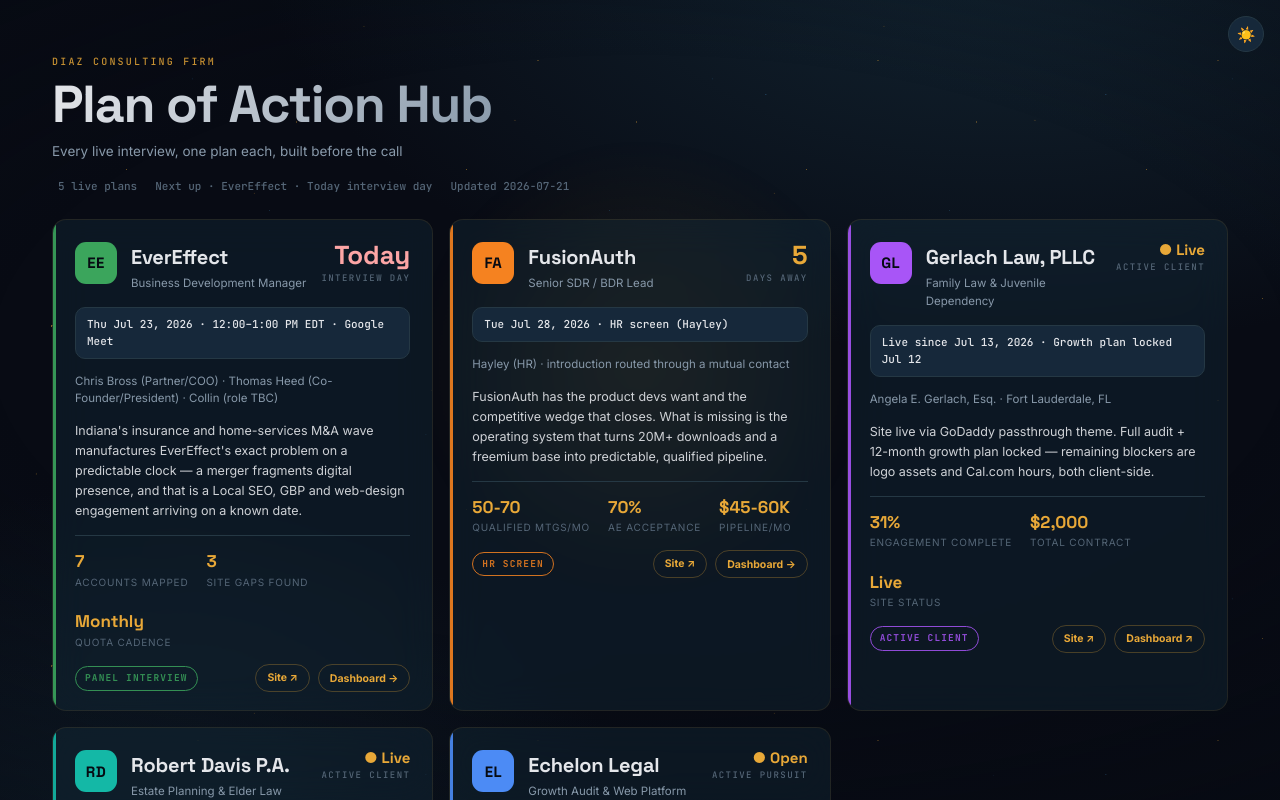
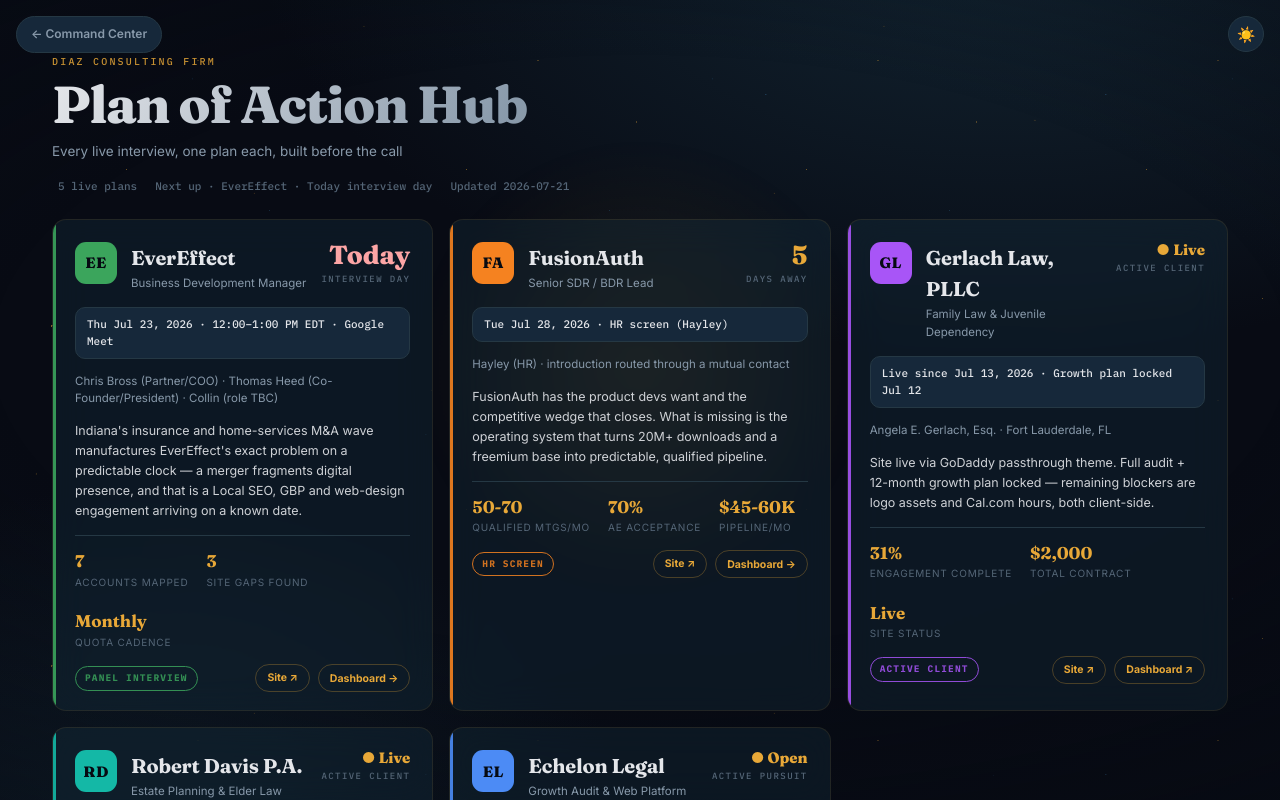
Before and after one commit to DiazConsultingFirm/plan-of-action-hub, a React (Vite) app: page / in a window 1280 px wide. Built offline with nearby package versions, Linux system fonts and the light colour scheme.

Commit message:
Remove dead 'external' field from Gerlach and Robert Davis roster entries
Both now route through their own plan.json file, so the old external-redirect fallback in App.jsx never reads this field anymore — it was stale duplicate data left over from before those plans existed in the hub.

```diff
--- a/index.html
+++ b/index.html
@@ -20,7 +20,7 @@
     </script>
     <link rel="preconnect" href="https://fonts.googleapis.com" />
     <link rel="preconnect" href="https://fonts.gstatic.com" crossorigin />
-    <link href="https://fonts.googleapis.com/css2?family=Inter:wght@400;500;600;700;800&family=JetBrains+Mono:wght@500;700&family=Space+Grotesk:wght@500;600;700;800&display=swap" rel="stylesheet" />
+    <link href="https://fonts.googleapis.com/css2?family=Fraunces:ital,opsz,wght@0,9..144,500;0,9..144,600;0,9..144,700;0,9..144,800;0,9..144,900;1,9..144,600&family=Inter:wght@400;500;600;700;800&family=IBM+Plex+Mono:wght@500;700&display=swap" rel="stylesheet" />
   </head>
   <body>
     <div id="root"></div>
--- a/public/plans/index.json
+++ b/public/plans/index.json
@@ -73,7 +73,6 @@
       "mark": "GL",
       "accent": "#A855F7",
       "kind": "client",
-      "external": "https://diazconsultingfirm.github.io/gerlachlegal-website/dashboard/",
       "stage": "Active Client",
       "status": "ready",
       "pitchDateLabel": "Live since Jul 13, 2026 · Growth plan locked Jul 12",
@@ -104,7 +103,6 @@
       "mark": "RD",
       "accent": "#14B8A6",
       "kind": "client",
-      "external": "https://robertdavispa.com/",
       "stage": "Active Client",
       "status": "ready",
       "pitchDateLabel": "Live since May 21, 2026 · Growth plan locked Jul 12",
--- a/src/App.jsx
+++ b/src/App.jsx
@@ -43,6 +43,20 @@
     >
       {theme === 'dark' ? '☀️' : '🌙'}
     </button>
+  )
+}
+
+// target="_top" matters here specifically: this hub is usually opened as an
+// in-page iframe tab inside the Command Center itself. A normal link would
+// navigate just the iframe (landing you on the CC's own homepage nested
+// inside the hub's own tab, which is confusing/wrong). _top breaks out and
+// navigates the real top-level window, so "back to Command Center" means
+// the same thing whether this hub is standalone or embedded.
+function CommandCenterLink() {
+  return (
+    <a href="http://localhost:8045/" target="_top" className="cc-home-link" title="Back to Command Center">
+      ← Command Center
+    </a>
   )
 }
 
@@ -101,6 +115,10 @@
   return (
     <div className="app-shell">
       {!flat && <Backdrop />}
+      {/* Only on the landing — inside a plan, the topbar's own "Command
+          Center ↗" link (next to "← Plan of Action Hub") covers this
+          without overlapping the topbar's title/back-link. */}
+      {!activeEntry && <CommandCenterLink />}
       <ThemeToggle theme={theme} onToggle={toggleTheme} />
       <div className="hud-overlay">
         {!activeEntry ? (
--- a/src/PlanView.jsx
+++ b/src/PlanView.jsx
@@ -88,6 +88,15 @@
             <button type="button" className="hub-link-btn" onClick={onHome}>
               ← {roster.hub.title}
             </button>
+            <a
+              href="http://localhost:8045/"
+              target="_top"
+              className="hub-link-btn"
+              style={{ marginLeft: 14 }}
+              title="Back to Command Center"
+            >
+              Command Center ↗
+            </a>
             <h1 style={{ marginTop: 2 }}>{data.plan.title}</h1>
             <span className="topbar-sub">{data.plan.audience}</span>
           </div>
--- a/src/hub.css
+++ b/src/hub.css
@@ -109,7 +109,7 @@
 }
 
 .hub-title {
-  font-family: 'Space Grotesk', var(--font);
+  font-family: 'Fraunces', var(--font);
   font-size: clamp(30px, 4.2vw, 52px);
   font-weight: 800;
   letter-spacing: -0.025em;
@@ -189,7 +189,7 @@
   border-radius: 11px;
   display: grid;
   place-items: center;
-  font-family: 'Space Grotesk', var(--font);
+  font-family: 'Fraunces', var(--font);
   font-weight: 800;
   font-size: 15px;
   letter-spacing: 0.03em;
@@ -198,7 +198,7 @@
 }
 
 .plan-card-company {
-  font-family: 'Space Grotesk', var(--font);
+  font-family: 'Fraunces', var(--font);
   font-size: 20px;
   font-weight: 700;
   letter-spacing: -0.01em;
@@ -217,7 +217,7 @@
 }
 
 .plan-countdown-num {
-  font-family: 'Space Grotesk', var(--font);
+  font-family: 'Fraunces', var(--font);
   font-size: 26px;
   font-weight: 800;
   line-height: 1;
@@ -268,7 +268,7 @@
 }
 
 .plan-headline-item .v {
-  font-family: 'Space Grotesk', var(--font);
+  font-family: 'Fraunces', var(--font);
   font-size: 17px;
   font-weight: 700;
   color: var(--gold);
@@ -481,7 +481,7 @@
 }
 
 .audit-hero-brand-mark {
-  font-family: 'Space Grotesk', var(--font);
+  font-family: 'Fraunces', var(--font);
   font-weight: 800;
   font-size: 14px;
   color: var(--gold);
@@ -507,7 +507,7 @@
 }
 
 .audit-hero-headline {
-  font-family: 'Space Grotesk', var(--font);
+  font-family: 'Fraunces', var(--font);
   font-size: clamp(24px, 3.4vw, 38px);
   font-weight: 800;
   line-height: 1.15;
@@ -557,7 +557,7 @@
 .audit-headline-stat { min-width: 84px; }
 
 .audit-headline-val {
-  font-family: 'Space Grotesk', var(--font);
+  font-family: 'Fraunces', var(--font);
   font-size: 22px;
   font-weight: 800;
   color: var(--gold);
@@ -678,7 +678,7 @@
 }
 
 .concept-name {
-  font-family: 'Space Grotesk', var(--font);
+  font-family: 'Fraunces', var(--font);
   font-size: 18px;
   font-weight: 700;
   margin-top: 6px;
@@ -728,14 +728,14 @@
 }
 
 .offer-name {
-  font-family: 'Space Grotesk', var(--font);
+  font-family: 'Fraunces', var(--font);
   font-size: 16px;
   font-weight: 700;
   margin-top: 6px;
 }
 
 .offer-price {
-  font-family: 'Space Grotesk', var(--font);
+  font-family: 'Fraunces', var(--font);
   font-size: 26px;
   font-weight: 800;
   color: var(--gold);
@@ -791,6 +791,27 @@
 }
 
 /* ── THEME TOGGLE (same mechanic as the Command Center) ── */
+
+.cc-home-link {
+  position: fixed;
+  top: 16px;
+  left: 16px;
+  z-index: 50;
+  padding: 8px 14px;
+  border-radius: 999px;
+  border: 1px solid var(--border);
+  background: var(--surface-2);
+  color: var(--text-dim);
+  font-size: 12px;
+  font-weight: 600;
+  text-decoration: none;
+  transition: border-color 0.15s ease, color 0.15s ease;
+}
+
+.cc-home-link:hover {
+  border-color: var(--gold);
+  color: var(--gold);
+}
 
 .theme-toggle {
   position: fixed;
--- a/src/index.css
+++ b/src/index.css
@@ -33,7 +33,7 @@
   --radius: 14px;
   --radius-sm: 10px;
   --font: 'Inter', -apple-system, BlinkMacSystemFont, 'Segoe UI', sans-serif;
-  --font-mono: 'JetBrains Mono', 'Fira Code', monospace;
+  --font-mono: 'IBM Plex Mono', 'Fira Code', monospace;
 }
 
 /* Light theme — same palette philosophy as the Command Center's toggle
@@ -1109,13 +1109,13 @@
 .f-card.f-green::before { background: linear-gradient(90deg, var(--green), #34D399); }
 .f-card.f-purple::before { background: linear-gradient(90deg, var(--purple), #8B5CF6); }
 .f-card.f-pink::before { background: linear-gradient(90deg, #F472B6, #EC4899); }
-.f-letter { font-family: 'Space Grotesk', sans-serif; font-size: 28px; font-weight: 800; margin-bottom: 6px; }
+.f-letter { font-family: 'Fraunces', sans-serif; font-size: 28px; font-weight: 800; margin-bottom: 6px; }
 .f-card.f-gold .f-letter { color: var(--gold); }
 .f-card.f-blue .f-letter { color: var(--blue); }
 .f-card.f-green .f-letter { color: var(--green); }
 .f-card.f-purple .f-letter { color: var(--purple); }
 .f-card.f-pink .f-letter { color: #F472B6; }
-.f-name { font-family: 'Space Grotesk', sans-serif; font-size: 12px; font-weight: 700; color: var(--text); text-transform: uppercase; letter-spacing: 0.08em; margin-bottom: 6px; }
+.f-name { font-family: 'Fraunces', sans-serif; font-size: 12px; font-weight: 700; color: var(--text); text-transform: uppercase; letter-spacing: 0.08em; margin-bottom: 6px; }
 .f-desc { font-size: 11.5px; color: var(--text-dim); line-height: 1.55; }
 .f-desc strong { color: var(--text); }
 .f-action { font-size: 11.5px; color: var(--gold); margin-top: 8px; font-weight: 600; line-height: 1.5; }
@@ -1133,7 +1133,7 @@
 .metric { background: rgba(27,58,75,0.28); border: 1px solid rgba(232,168,56,0.1); border-radius: 14px; padding: 18px 14px; text-align: center; position: relative; overflow: hidden; transition: border-color 0.2s; }
 .metric:hover { border-color: rgba(232,168,56,0.35); }
 .metric::before { content: ''; position: absolute; top: 0; left: 0; right: 0; height: 2px; background: linear-gradient(90deg, transparent, var(--gold), transparent); opacity: 0.5; }
-.metric-val { font-family: 'Space Grotesk', sans-serif; font-size: 26px; font-weight: 700; background: linear-gradient(180deg, var(--gold-glow) 0%, var(--gold) 100%); -webkit-background-clip: text; -webkit-text-fill-color: transparent; background-clip: text; line-height: 1.1; }
+.metric-val { font-family: 'Fraunces', sans-serif; font-size: 26px; font-weight: 700; background: linear-gradient(180deg, var(--gold-glow) 0%, var(--gold) 100%); -webkit-background-clip: text; -webkit-text-fill-color: transparent; background-clip: text; line-height: 1.1; }
 .metric-lbl { font-size: 10px; color: var(--text-muted); text-transform: uppercase; letter-spacing: 0.08em; margin-top: 6px; font-weight: 500; }
 
 /* ── FUNNEL WRAP ── */
@@ -1146,8 +1146,8 @@
 .funnel-bar.funnel-blue { background: linear-gradient(90deg, var(--blue), #3B82F6); }
 .funnel-bar.funnel-green { background: linear-gradient(90deg, var(--green), #34D399); }
 .funnel-bar.funnel-violet { background: linear-gradient(90deg, #8B5CF6, #A78BFA); }
-.funnel-num { margin-left: 14px; font-family: 'Space Grotesk', sans-serif; font-size: 13px; font-weight: 700; color: var(--text); white-space: nowrap; }
-.funnel-math { margin-left: 8px; font-size: 11px; color: var(--text-muted); font-family: 'JetBrains Mono', monospace; white-space: nowrap; }
+.funnel-num { margin-left: 14px; font-family: 'Fraunces', sans-serif; font-size: 13px; font-weight: 700; color: var(--text); white-space: nowrap; }
+.funnel-math { margin-left: 8px; font-size: 11px; color: var(--text-muted); font-family: 'IBM Plex Mono', monospace; white-space: nowrap; }
 
 /* ── FUNNEL GATES & SOURCES ── */
 .grid-2 { display: grid; grid-template-columns: 1fr 1fr; gap: 12px; }
@@ -1180,7 +1180,7 @@
 .phase-card-blue::before { background: linear-gradient(90deg, var(--blue), #60A5FA); }
 .phase-card-amber::before { background: linear-gradient(90deg, var(--amber), var(--gold)); }
 .phase-card-green::before { background: linear-gradient(90deg, var(--green), #34D399); }
-.phase-num { font-family: 'Space Grotesk', sans-serif; font-size: 20px; font-weight: 800; margin-bottom: 4px; }
+.phase-num { font-family: 'Fraunces', sans-serif; font-size: 20px; font-weight: 800; margin-bottom: 4px; }
 .phase-card-blue .phase-num { color: var(--blue); }
 .phase-card-amber .phase-num { color: var(--amber); }
 .phase-card-green .phase-num { color: var(--green); }
@@ -1212,7 +1212,7 @@
 
 /* ── CTA ── */
 .cta { margin-top: 24px; text-align: center; }
-.cta-btn { background: linear-gradient(135deg, var(--gold) 0%, #D4922A 100%); color: var(--bg); border: none; padding: 14px 32px; border-radius: 12px; font-family: 'Space Grotesk', sans-serif; font-size: 14px; font-weight: 700; cursor: pointer; letter-spacing: 0.02em; box-shadow: 0 8px 24px rgba(232,168,56,0.3); transition: transform 0.15s, box-shadow 0.15s; }
+.cta-btn { background: linear-gradient(135deg, var(--gold) 0%, #D4922A 100%); color: var(--bg); border: none; padding: 14px 32px; border-radius: 12px; font-family: 'Fraunces', sans-serif; font-size: 14px; font-weight: 700; cursor: pointer; letter-spacing: 0.02em; box-shadow: 0 8px 24px rgba(232,168,56,0.3); transition: transform 0.15s, box-shadow 0.15s; }
 .cta-btn:hover { transform: translateY(-2px); box-shadow: 0 14px 32px rgba(232,168,56,0.4); }
 
 /* ── SCROLLBAR ── */
```
Also changed, not shown: 6 other files (tests, documents, lock files or other folders).
